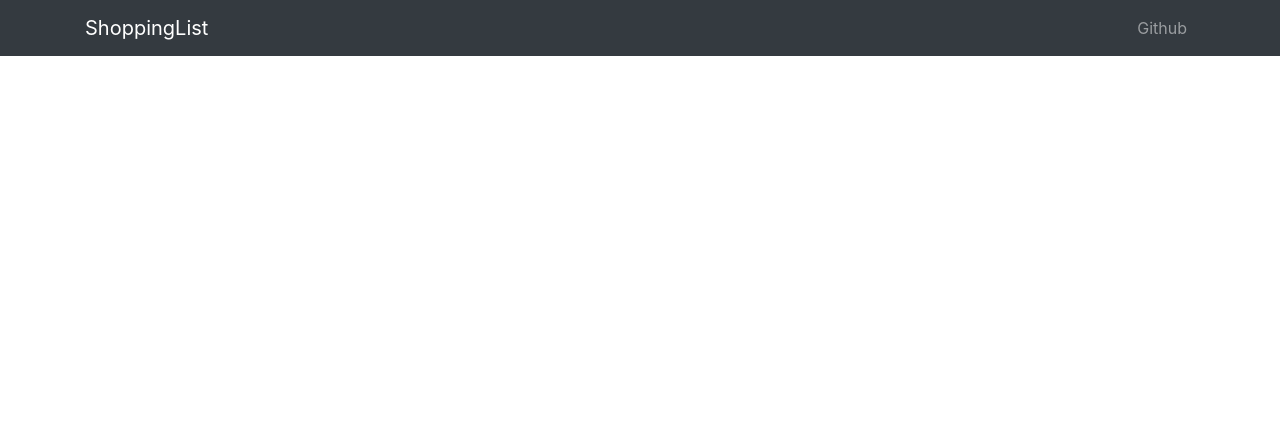
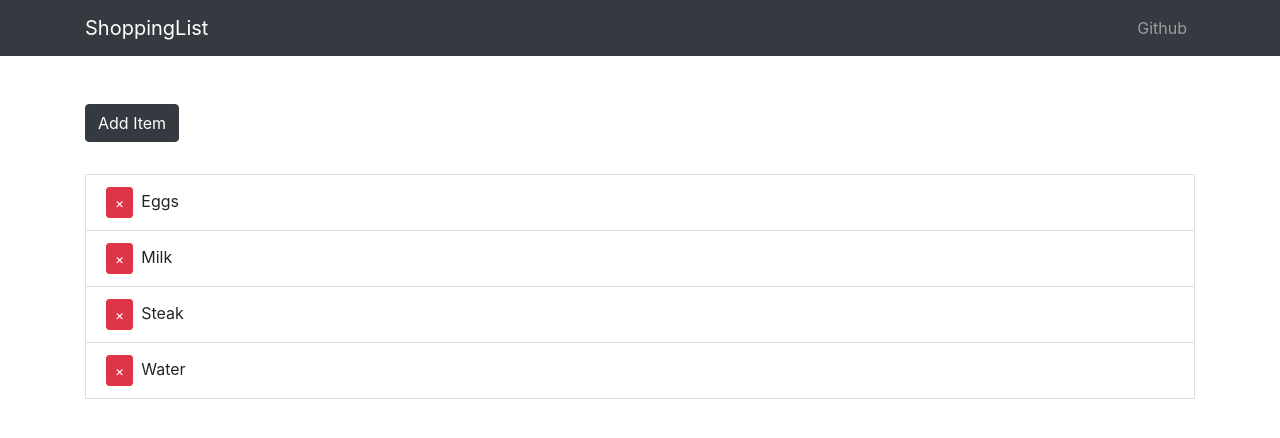
Before and after one commit to amradels21/mern_shopping_list, a React (Create React App) app in the folder client/: page / in a window 1280 px wide. Shown: the top 438 px of the page. Built offline with nearby package versions, Linux system fonts and the light colour scheme.

Commit message:
Component and Transitions

```diff
--- a/client/src/App.css
+++ b/client/src/App.css
@@ -0,0 +1,22 @@
+.remove-btn {
+     margin-right: 0.5rem;
+}
+
+.fade-enter {
+    opacity: 0.01;
+}
+
+.fade-enter-active {
+    opacity: 1;
+    transition: opacity 1000ms ease-in;
+}
+
+.fade-exit {
+    opacity: 1;
+
+}
+
+.fade-exit-active {
+    opacity: 0.01;
+    transition: opacity 1000ms ease-in;
+}
--- a/client/src/App.js
+++ b/client/src/App.js
@@ -1,5 +1,6 @@
 import React from 'react';
 import AppNavbar from './components/AppNavbar';
+import ShoppingList from './components/ShoppingList';
 
 import 'bootstrap/dist/css/bootstrap.min.css';
 import './App.css';
@@ -8,6 +9,7 @@
   return (
     <div className="App">
       <AppNavbar/>
+      <ShoppingList/>
     </div>
   );
 }
--- /dev/null
+++ b/client/src/components/ShoppingList.js
@@ -0,0 +1,74 @@
+import React , {Component} from 'react';
+import { Container, Button, ListGroup, ListGroupItem} from 'reactstrap';
+ import {CSSTransition, TransitionGroup} from 'react-transition-group';
+ import {v1 as uuid} from "uuid";
+
+
+ class ShoppingList extends Component{
+
+    state = {
+        items:[
+            { id: uuid(), name: 'Eggs' },
+            { id: uuid(), name: 'Milk' },
+            { id: uuid(), name: 'Steak' },
+            { id: uuid(), name: 'Water' }
+
+        ]
+    }
+
+    render(){
+        const {items} = this.state;
+
+        return(
+            <Container>
+                <Button
+                color = "dark"
+                style={{marginBottom: '2rem'}}
+                onClick = {() => {
+                    const name = prompt('Enter Item');
+                    if(name){
+                        this.setState(state => ({
+                            items: [...state.items, {id: uuid(), name}]
+                        }))
+                    }
+                }}
+                > Add Item
+                </Button>
+
+                <ListGroup>
+                    <TransitionGroup className = "shopping-list">
+                        {items.map(({ id, name }) => (
+
+                            <CSSTransition key={id} timeout={500} classNames="fade">
+                                <ListGroupItem>
+                                    <Button
+                                     className= "remove-btn"
+                                     color = "danger"
+                                     size = "sm"
+                                     onClick = {() => {
+                                         this.setState(state => ({
+                                             items: state.items.filter(item => item.id !== id)
+                                         }) );
+                                     }}
+                                     >&times;
+                                     </Button>
+                                    {name}
+                                </ListGroupItem>
+                            </CSSTransition>
+
+                        ))}
+                    </TransitionGroup>
+                </ListGroup>
+
+
+            </Container>
+        );
+    }
+
+
+
+
+
+ }
+
+ export default ShoppingList;
```
